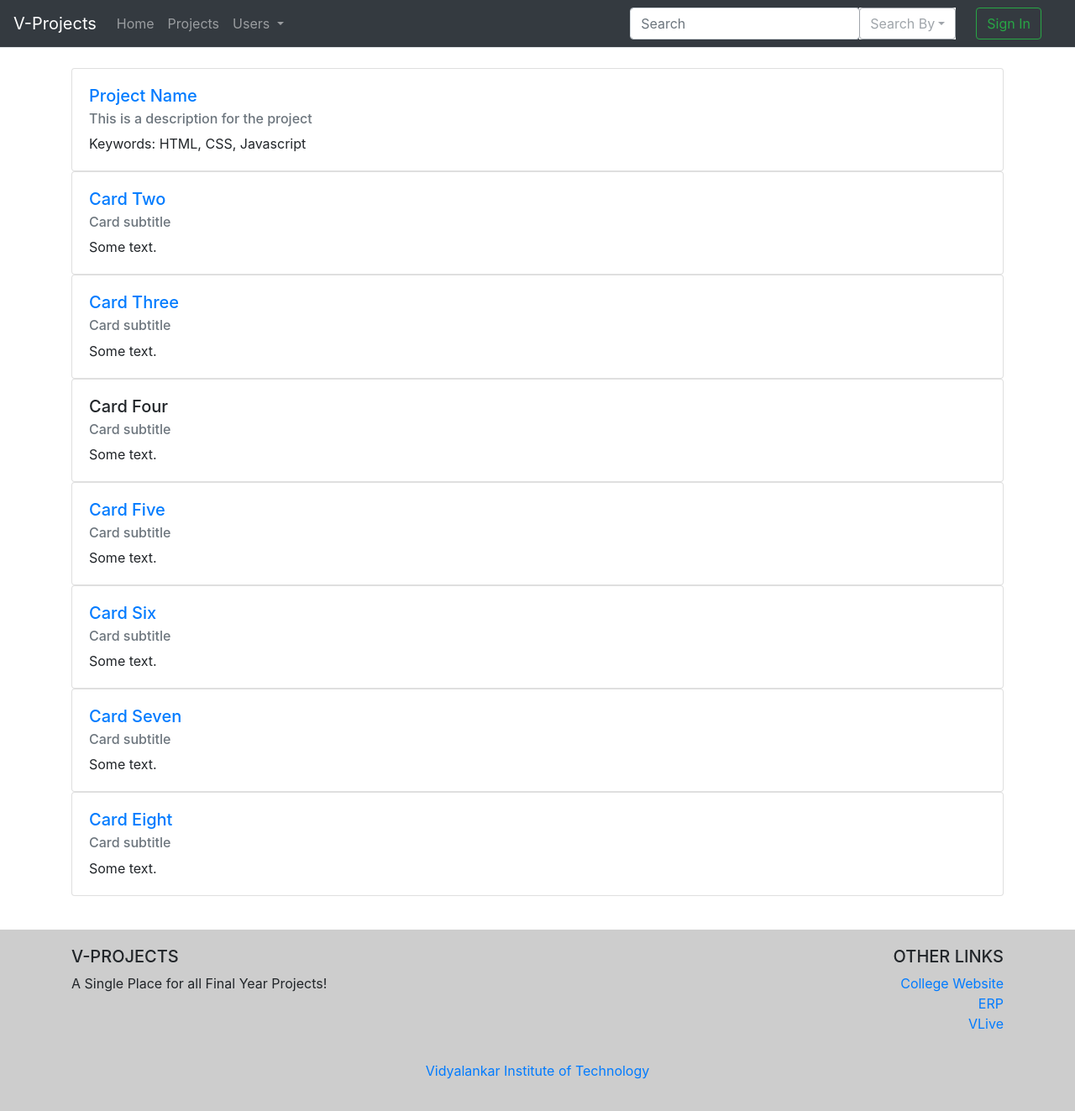
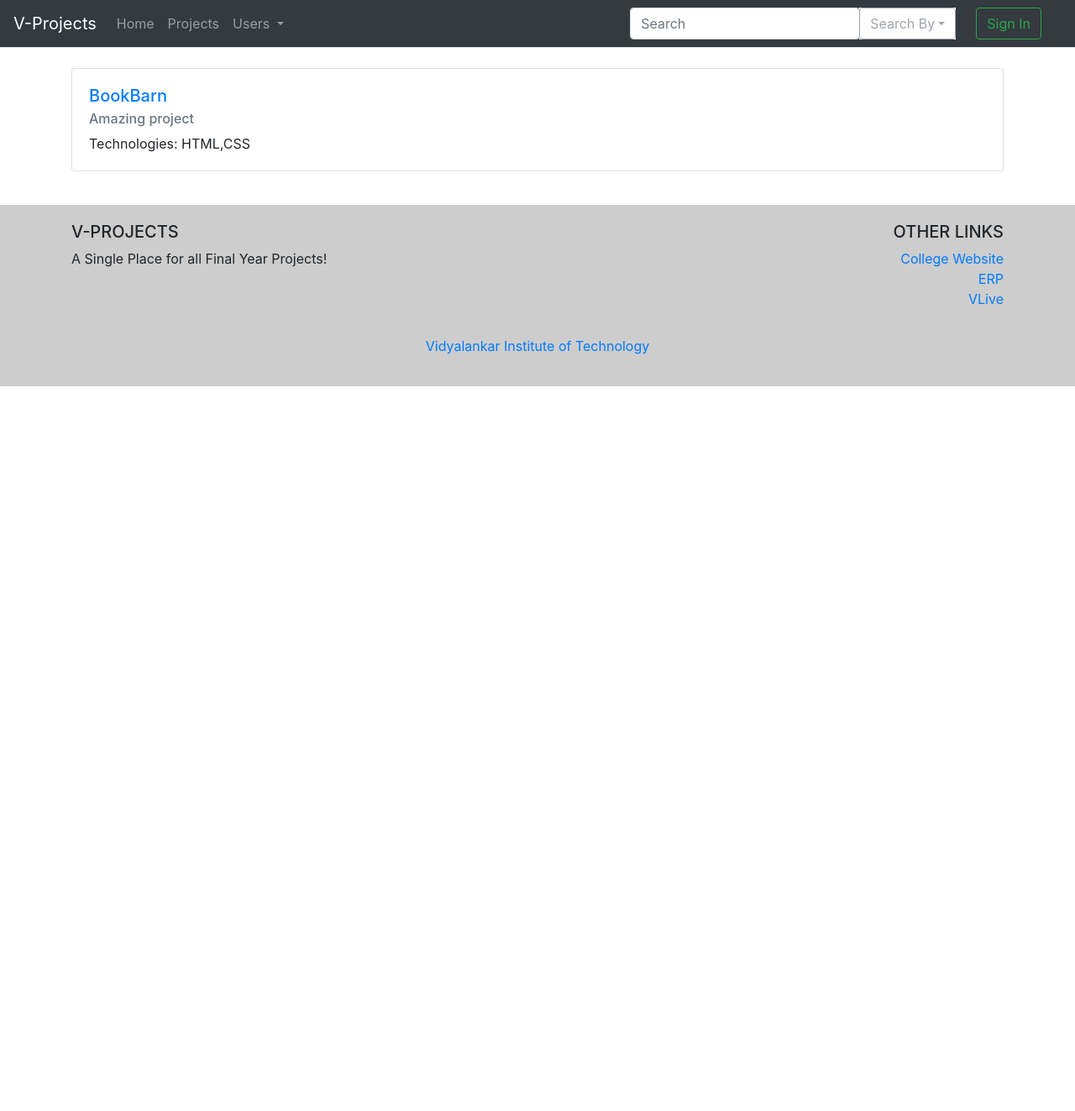
Before and after one commit to rohanasurvase/VIT_Internship, a PHP site: page /all_projects.php in a window 1280 px wide. Shown: the whole page at 84% size. After the commit the page ends 460 px from the top, so only its background shows below. Run offline with PHP 8.4, Linux system fonts and the light colour scheme; data comes from the database, SQL or seed files in the repository; some libraries are stand-ins or nearby versions.

Commit message:
updated working of search and displaying of all projects

```diff
--- a/all_projects.php
+++ b/all_projects.php
@@ -13,72 +13,36 @@
   require('./PHP/header.php');
 
   ?>
+
   <div class="container my-4">
   <div class="row" id="myItems">
     <div class="col-sm-12 mb-3">
-      <div class="card">
-        <div class="card-body">
-          <h5 class="card-title"><a href="#">Project Name</a></h5>
-          <h6 class="card-subtitle mb-2 text-muted">This is a description for the project</h6>
-          <p class="card-text">Keywords: HTML, CSS, Javascript</p>
-        </div>
-      </div>
+      <?php
 
-      <div class="card">
-        <div class="card-body">
-          <h5 class="card-title"><a href="#">Card Two</a></h5>
-          <h6 class="card-subtitle mb-2 text-muted">Card subtitle</h6>
-          <p class="card-text">Some text.</p>
-        </div>
-      </div>
+            $sql = "SELECT project_id, project_name, project_desc, technologies FROM project";
+            $result = mysqli_query($connection, $sql);
 
-      <div class="card">
-        <div class="card-body">
-          <h5 class="card-title"><a href="#">Card Three</a></h5>
-          <h6 class="card-subtitle mb-2 text-muted">Card subtitle</h6>
-          <p class="card-text">Some text.</p>
-        </div>
-      </div>
+            if (mysqli_num_rows($result) > 0) {
+              // output data of each row
+              while($row = mysqli_fetch_assoc($result))
+              {
+                echo('
+                <div class="card">
+                    <div class="card-body">
+                      <h5 class="card-title"><a href="project.php?id='.$row["project_id"].'">'. $row["project_name"] .'</a></h5>
+                      <h6 class="card-subtitle mb-2 text-muted">'. $row["project_desc"] .'</h6>
+                      <p class="card-text">Technologies: '. $row["technologies"].'</p>
+                    </div>
+                    </div>
+                    ');
+              }
+            } else {
+              echo "0 results";
+            }
 
-      <div class="card">
-        <div class="card-body">
-          <h5 class="card-title">Card Four</h5>
-          <h6 class="card-subtitle mb-2 text-muted">Card subtitle</h6>
-          <p class="card-text">Some text.</p>
-        </div>
-      </div>
+      ?>
 
-      <div class="card">
-        <div class="card-body">
-          <h5 class="card-title"><a href="#">Card Five</a></h5>
-          <h6 class="card-subtitle mb-2 text-muted">Card subtitle</h6>
-          <p class="card-text">Some text.</p>
-        </div>
-      </div>
 
-      <div class="card">
-        <div class="card-body">
-          <h5 class="card-title"><a href="#">Card Six</a></h5>
-          <h6 class="card-subtitle mb-2 text-muted">Card subtitle</h6>
-          <p class="card-text">Some text.</p>
-        </div>
-      </div>
-
-      <div class="card">
-        <div class="card-body">
-          <h5 class="card-title"><a href="#">Card Seven</a></h5>
-          <h6 class="card-subtitle mb-2 text-muted">Card subtitle</h6>
-          <p class="card-text">Some text.</p>
-        </div>
-      </div>
-
-      <div class="card">
-        <div class="card-body">
-          <h5 class="card-title"><a href="#">Card Eight</a></h5>
-          <h6 class="card-subtitle mb-2 text-muted">Card subtitle</h6>
-          <p class="card-text">Some text.</p>
-        </div>
-      </div>
     </div>
   </div>
 </div>
```
Also changed, not shown: search.php (+89 -58 lines).
